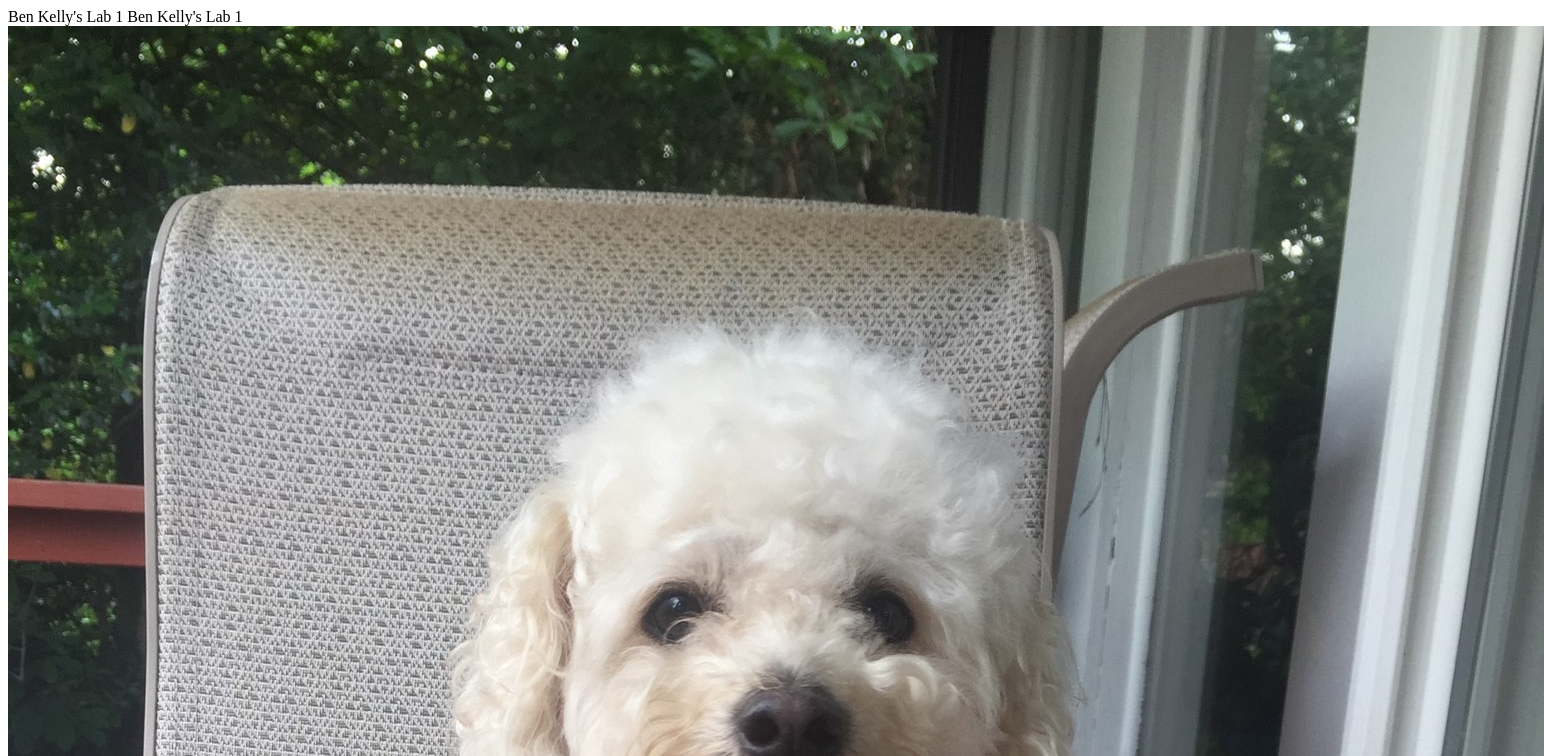
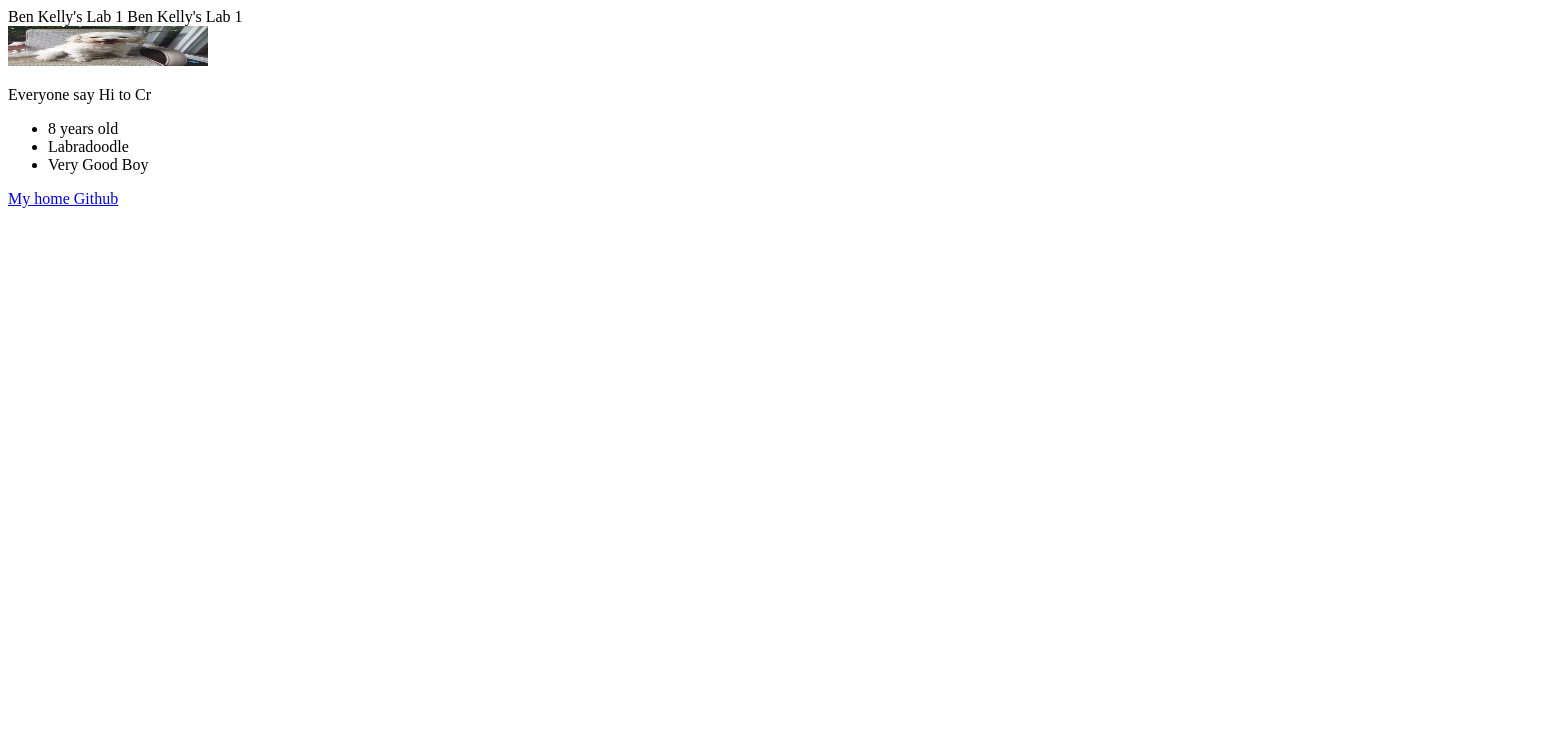
Before and after one commit to Bdkelly/INST377_page, a plain HTML site: page public/lab_1/index.html in a window 1280 px wide. Shown: the top 756 px of the page, 1544 px wide, since content can reach past the window. Drawn offline with Linux system fonts and the light colour scheme.

Commit message:
resize image

```diff
--- a/public/lab_1/index.html
+++ b/public/lab_1/index.html
@@ -3,7 +3,7 @@
 <head>Ben Kelly's Lab 1</head>
 <h>Ben Kelly's Lab 1</h>
 <div>
-    <img src = "images\dog.jpg" alt="Dog">
+    <img src = "images\dog.jpg" width="200" height="40" alt="Dog">
     <p> Everyone say Hi to Cr </p>
 </div>
 <div>
```
